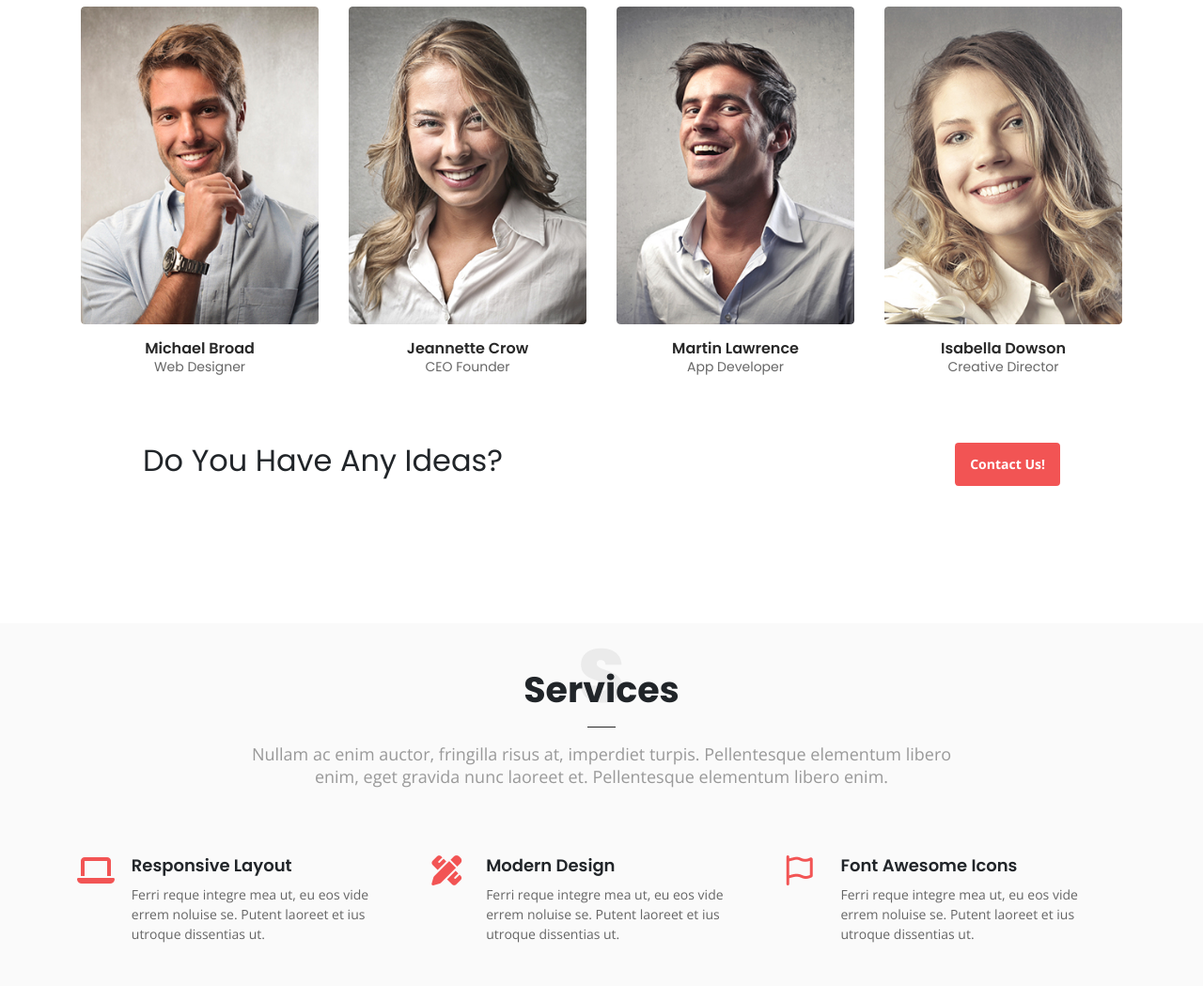
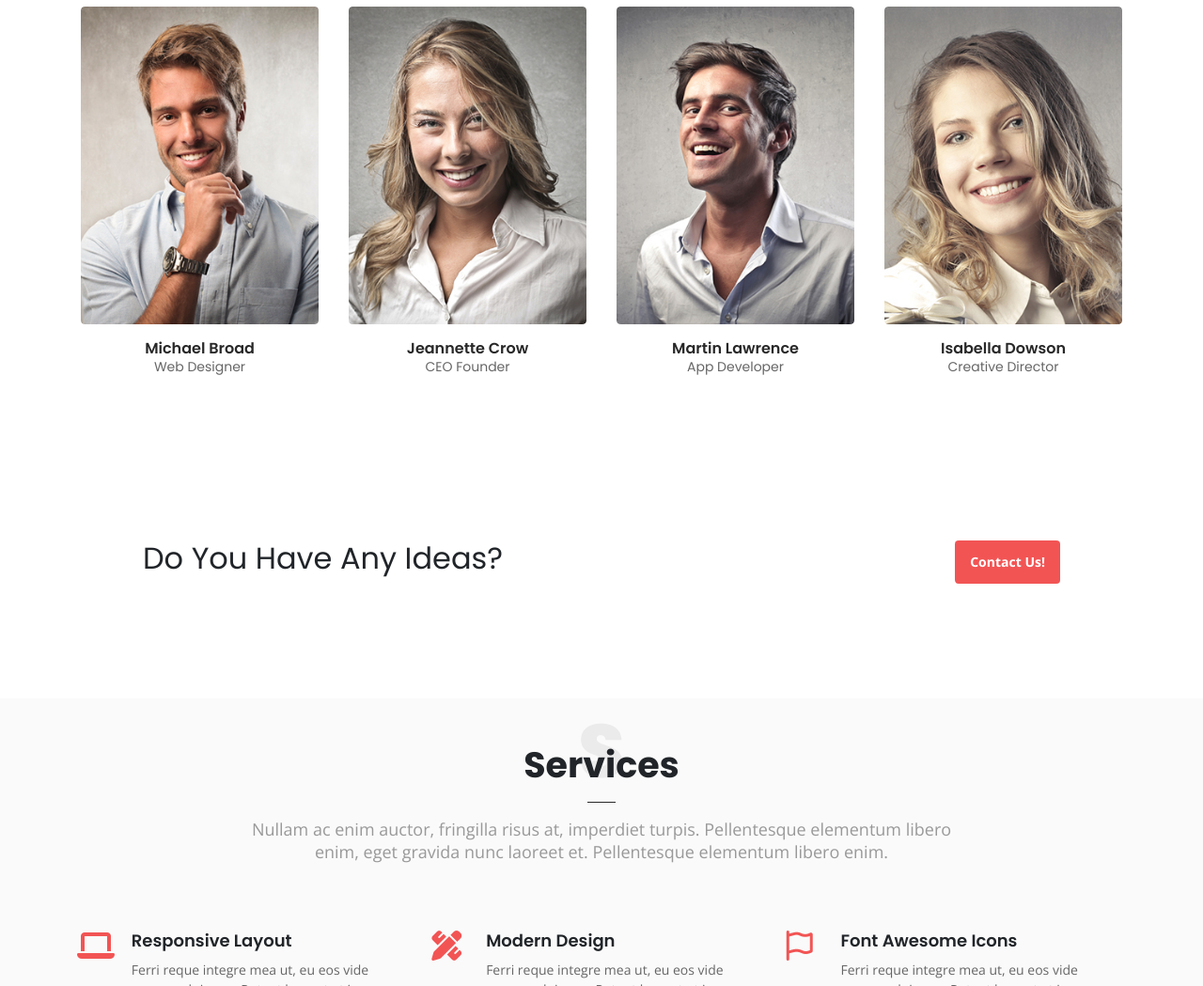
Before and after one commit to raniamhelmy/AngoraResponsiveOnePageParallexTemplate, a plain HTML site: page index.html in a window 1280 px wide. Shown: the part 1751-2800 px from the top of the page at 94% size. Drawn offline with nearby package versions, Linux system fonts and the light colour scheme.

Commit message:
Update Projects Section

```diff
--- a/Assets/CSS/style.css
+++ b/Assets/CSS/style.css
@@ -309,6 +309,9 @@ font: var(--fontOpenSans);
 font-size: .875rem;
 font-weight: 400;
 }
+
+/********************************************************************************************/
+/*************************************Projects Section*****************************************/
 
 .hireMe__container{
   max-width: 1000px;
--- a/index.html
+++ b/index.html
@@ -56,7 +56,7 @@
       href="/Assets/Images/title-icon.png"
     />
   </head>
-  <body>
+  <body data-bs-spy="scroll" data-bs-target="#navbar-scrollSpy">
     <!-- Fixed Buttons -->
     <button class="settings__button bg-dark p-2">
       <a href="#" class="text-white"
@@ -120,7 +120,7 @@
             </li>
 
             <li class="nav-item">
-              <a class="nav-link pe-md-3 pe-lg-3 ps-3" href="#clients"
+              <a class="nav-link pe-md-3 pe-lg-3 ps-3" href="#testimonials"
                 >Clients</a
               >
             </li>
@@ -333,7 +333,7 @@
     </section>
 
     <!-- Team -->
-    <section id="team" class="h-100 py-5 my-5">
+    <section id="team" class="h-100 pt-5 pb-2 mt-5 mb-0">
       <div class="subtitle__container mb-4">
         <h2 class="text__overlap text-center text-capitalize mb-0">Our Team</h2>
         <div class="subtitle__line my-3 mx-auto"></div>
@@ -508,6 +508,11 @@
         </div>
       </div>
 
+
+    </section>
+
+    <!-- Projects -->
+    <section id="projects" class="h-100 py-4 my-4">
     <div class="container hireMe__container">
       <div class="mx-auto d-md-flex justify-content-between py-0 my-0">
         <h2 class="text-center text-md-start text-capitalize">
```
Lines whose indentation alone changed are shown as unchanged.
